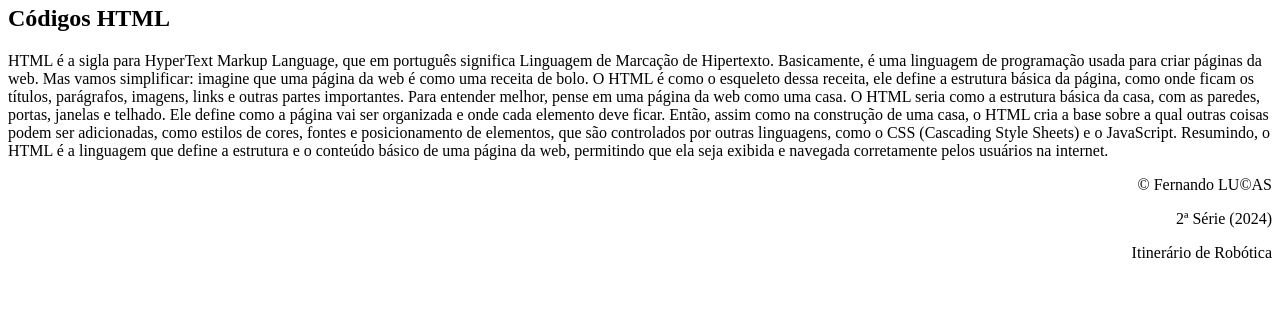
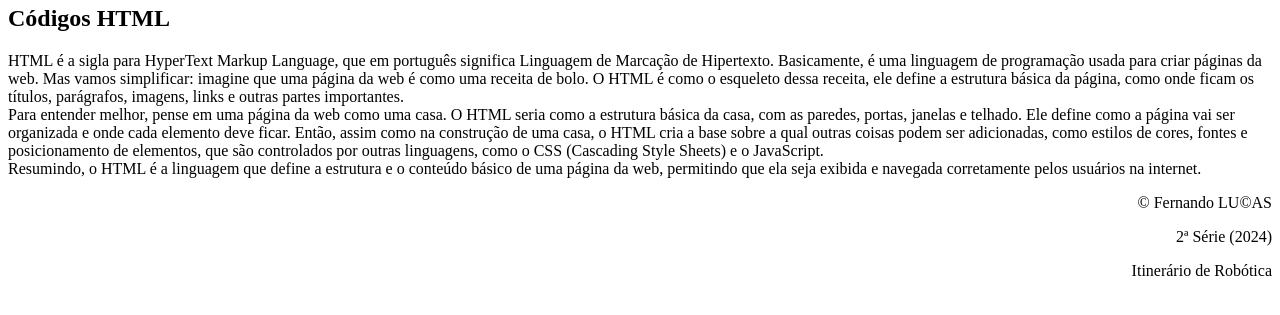
Before and after one commit to FernandoEinstein/Caderno-Digital, a plain HTML site: page aula1.html in a window 1280 px wide. Shown: the part 73-388 px from the top of the page. Drawn offline with Linux system fonts and the light colour scheme.

Commit message:
Aula1.html

```diff
--- a/aula1.html
+++ b/aula1.html
@@ -18,9 +18,9 @@
         </nav>
     </section>
     <h2>Códigos HTML</h2>
-    <p>HTML é a sigla para HyperText Markup Language, que em português significa Linguagem de Marcação de Hipertexto. Basicamente, é uma linguagem de programação usada para criar páginas da web. Mas vamos simplificar: imagine que uma página da web é como uma receita de bolo. O HTML é como o esqueleto dessa receita, ele define a estrutura básica da página, como onde ficam os títulos, parágrafos, imagens, links e outras partes importantes.
+    <p>HTML é a sigla para HyperText Markup Language, que em português significa Linguagem de Marcação de Hipertexto. Basicamente, é uma linguagem de programação usada para criar páginas da web. Mas vamos simplificar: imagine que uma página da web é como uma receita de bolo. O HTML é como o esqueleto dessa receita, ele define a estrutura básica da página, como onde ficam os títulos, parágrafos, imagens, links e outras partes importantes.<br>
 
-        Para entender melhor, pense em uma página da web como uma casa. O HTML seria como a estrutura básica da casa, com as paredes, portas, janelas e telhado. Ele define como a página vai ser organizada e onde cada elemento deve ficar. Então, assim como na construção de uma casa, o HTML cria a base sobre a qual outras coisas podem ser adicionadas, como estilos de cores, fontes e posicionamento de elementos, que são controlados por outras linguagens, como o CSS (Cascading Style Sheets) e o JavaScript.
+        Para entender melhor, pense em uma página da web como uma casa. O HTML seria como a estrutura básica da casa, com as paredes, portas, janelas e telhado. Ele define como a página vai ser organizada e onde cada elemento deve ficar. Então, assim como na construção de uma casa, o HTML cria a base sobre a qual outras coisas podem ser adicionadas, como estilos de cores, fontes e posicionamento de elementos, que são controlados por outras linguagens, como o CSS (Cascading Style Sheets) e o JavaScript.<br>
 
         Resumindo, o HTML é a linguagem que define a estrutura e o conteúdo básico de uma página da web, permitindo que ela seja exibida e navegada corretamente pelos usuários na internet.</p>
 
```
